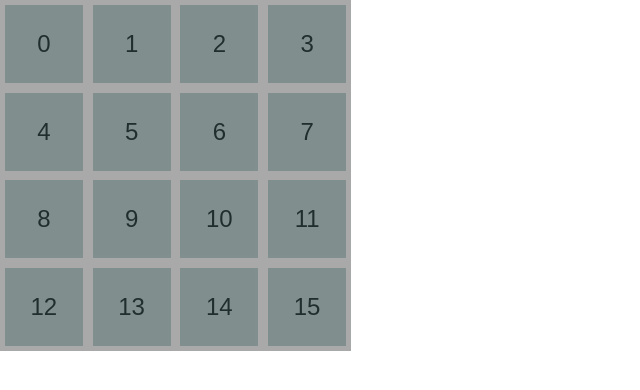
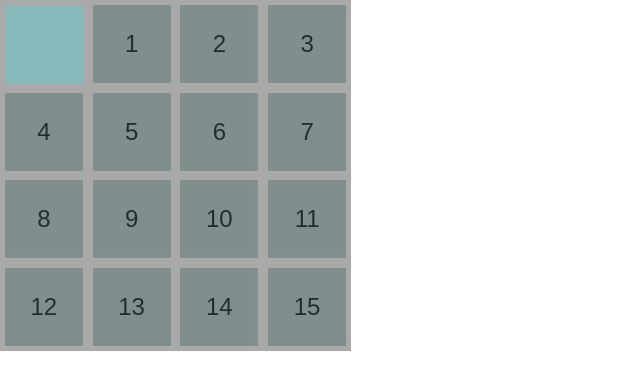
Before and after one commit to dj0nes/2048-react, a React (Create React App) app: page / in a window 1280 px wide. Shown: the top 390 px of the page, without its empty margins (0-640 px from the left). Built offline with nearby package versions, Linux system fonts and the light colour scheme.

Commit message:
very test

```diff
--- a/src/components/game.js
+++ b/src/components/game.js
@@ -9,7 +9,7 @@ class Game extends React.Component {
         this.state = {
             board_size: board_size,
             history: [{
-                tiles: util.createBoard(board_size)
+                tiles: util.createBoard(board_size, Array.from(Array(16).keys()))
             }],
         }
     }
--- a/src/components/tile.js
+++ b/src/components/tile.js
@@ -1,12 +1,16 @@
 import React from 'react'
 function Tile(props) {
+
+    let zero = props.value === 0 ? 'zero' : ''
+
     return (
         <div className={`tile
         row-${props.y}
-        col-${props.x}`}
+        col-${props.x}
+        ${zero}`}
         onClick={() => props.handleClick(props)}
         >
-            <span>{props.id}</span>
+            <span>{props.value}</span>
         </div>
     )
 }
--- a/src/components/util.js
+++ b/src/components/util.js
@@ -65,30 +65,53 @@ function transition(tokens, transitions, tile) {
 }
 
 
-function transitionArray(tokens, transitions, tiles) {
+function transitionArray(tokens, transitions, tiles, axis, animation_duration) {
     let points = 0
     let transitioned = []
 
-    let helper = (arr) => {
-        if (arr.length === 1) {
-            return arr
+    let valued_tiles = []
+    let zeroed_tiles = []
+    tiles.map(tile => {
+        if (tile.value !== 0) {
+            valued_tiles.push(Object.assign({}, tile))
         }
-        if (arr.length === 0) {
-            return []
+        else {
+            zeroed_tiles.push(Object.assign({}, tile))
         }
-        if (arr.every(el => el === 0)) {
-            return arr
+    })
+
+    // merge valued_tiles if matching
+    for(let i = 0; i < valued_tiles.length; i++) {
+        if(i + 1 < valued_tiles.length) {
+            let current = valued_tiles[i]
+            let next = valued_tiles[i+1]
+            if(current.value === next.value) {
+                next.x = current.x
+                next.y = current.y
+                points += current.value
+                next = transition(tokens, transitions, next)
+
+                transitioned.push(current, next)
+                i++;  // skip next because we just handled it
+            }
+            else {
+                transitioned.push(current)
+            }
         }
+        else {
+            transitioned.push(valued_tiles[i])
+        }
+
     }
 
-    helper(tiles)
+    transitioned = transitioned.concat(zeroed_tiles)
 
-    // perform zero padding if necessary
-    if(transitioned.length < tiles.length) {
-        while(transitioned.length < tiles.length) {
-            transitioned.push(0)
-        }
-    }
+    // now set the coordinates
+    transitioned = transitioned.map((tile, index) => {
+        tile[axis] = index
+        return tile
+    })
+
 
     return {transitioned, points}
 }
--- a/src/index.css
+++ b/src/index.css
@@ -46,8 +46,9 @@ body {
     top: 0;
 }
 
-.title span {
-    max-width: 50%;
+.zero {
+    opacity: 0;
+    transition: none;
 }
 
 #board {
```
Also changed, not shown: 1 other file (tests, documents, lock files or other folders).
